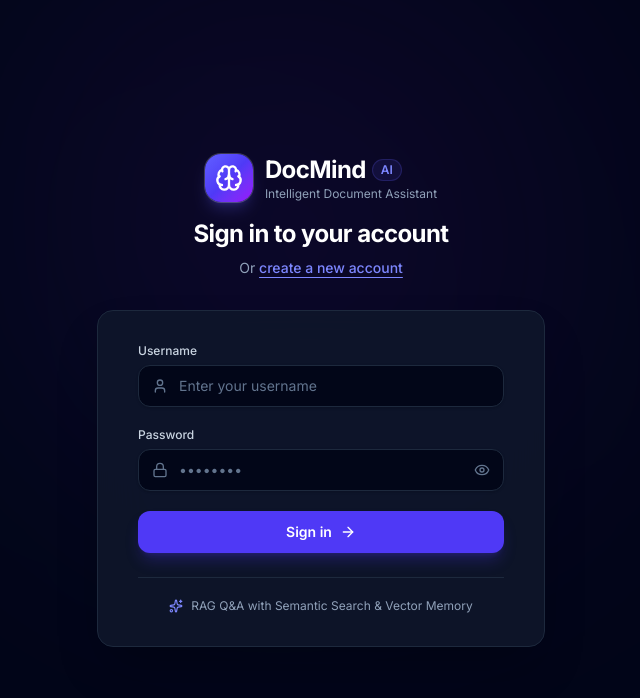
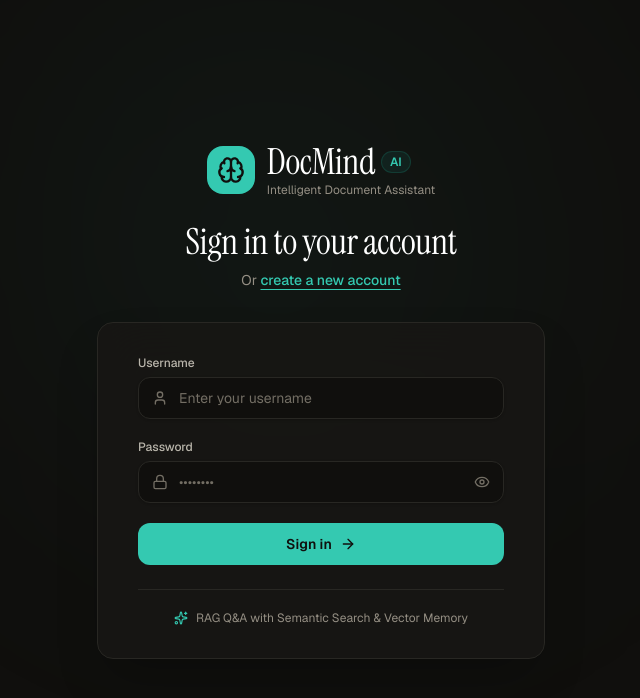
Before and after one commit to Deep-Saha1925/DOC-Mind, a React (Vite) app in the folder frontend/docmind-frontend/: page /login in a window 1280 px wide. Shown: the top 698 px of the page, without its empty margins (319-959 px from the left). Built offline with nearby package versions, Linux system fonts and the light colour scheme.

Commit message:
Fixing document upload bug

```diff
--- a/frontend/docmind-frontend/index.html
+++ b/frontend/docmind-frontend/index.html
@@ -4,12 +4,12 @@
     <meta charset="UTF-8" />
     <link rel="icon" type="image/svg+xml" href="/favicon.svg" />
     <meta name="viewport" content="width=device-width, initial-scale=1.0" />
-    <meta name="theme-color" content="#0f172a" />
+    <meta name="theme-color" content="#100f0d" />
     <meta name="description" content="DocMind AI — Intelligent Document Intelligence, RAG Q&A & Semantic Analysis" />
     <title>DocMind AI — Intelligent Document Intelligence &amp; RAG</title>
     <link rel="preconnect" href="https://fonts.googleapis.com" />
     <link rel="preconnect" href="https://fonts.gstatic.com" crossorigin />
-    <link href="https://fonts.googleapis.com/css2?family=Inter:wght@300;400;500;600;700&display=swap" rel="stylesheet" />
+    <link href="https://fonts.googleapis.com/css2?family=Geist:wght@300;400;500;600;700&family=Geist+Mono:wght@400;500&family=Instrument+Serif&display=swap" rel="stylesheet" />
   </head>
   <body>
     <div id="root"></div>
--- a/frontend/docmind-frontend/src/index.css
+++ b/frontend/docmind-frontend/src/index.css
@@ -1,40 +1,72 @@
 @import "tailwindcss";
 
 @theme {
-  --color-primary: #6366f1;
-  --color-primary-dark: #4f46e5;
-  --color-primary-light: #818cf8;
-  --color-surface: #0f172a;
-  --color-surface-2: #111827;
-  --color-surface-3: #1e293b;
-  --color-border: #1e293b;
-  --color-text: #f1f5f9;
-  --color-text-muted: #94a3b8;
-  --color-accent: #06b6d4;
-  --color-success: #22c55e;
-  --color-warning: #f59e0b;
-  --color-error: #ef4444;
+  --font-sans: 'Geist', -apple-system, BlinkMacSystemFont, 'Segoe UI', sans-serif;
+  --font-mono: 'Geist Mono', 'JetBrains Mono', 'Fira Code', ui-monospace, monospace;
+  --font-display: 'Instrument Serif', 'Iowan Old Style', Georgia, serif;
+
+  /* Warm graphite neutrals (replaces slate) */
+  --color-ink-50:  #f7f6f3;
+  --color-ink-100: #edebe6;
+  --color-ink-200: #d9d6ce;
+  --color-ink-300: #b9b5ab;
+  --color-ink-400: #958f84;
+  --color-ink-500: #736e64;
+  --color-ink-600: #55514a;
+  --color-ink-700: #3a3833;
+  --color-ink-800: #282723;
+  --color-ink-850: #211f1c;
+  --color-ink-900: #181715;
+  --color-ink-950: #100f0d;
+
+  /* Teal accent (replaces indigo) */
+  --color-accent-50:  #effdf9;
+  --color-accent-100: #cbf8ee;
+  --color-accent-200: #98f0dd;
+  --color-accent-300: #5fe0c9;
+  --color-accent-400: #34c9b1;
+  --color-accent-500: #17a08e;
+  --color-accent-600: #0e7f72;
+  --color-accent-700: #0f665c;
+  --color-accent-800: #115149;
+  --color-accent-900: #10423b;
+  --color-accent-950: #06271f;
 }
 
 * { box-sizing: border-box; }
 
+html { color-scheme: dark; }
+
 body {
   margin: 0;
-  background-color: #0f172a;
-  color: #f1f5f9;
-  font-family: 'Inter', -apple-system, BlinkMacSystemFont, 'Segoe UI', sans-serif;
+  background-color: var(--color-ink-950);
+  color: var(--color-ink-50);
+  font-family: var(--font-sans);
+  font-feature-settings: 'ss01', 'cv11';
   -webkit-font-smoothing: antialiased;
   -moz-osx-font-smoothing: grayscale;
 }
 
+::selection { background: rgba(52, 201, 177, 0.3); }
+
+:focus-visible { outline: 2px solid var(--color-accent-400); outline-offset: 2px; }
+
 /* ─── Scrollbars ─── */
-::-webkit-scrollbar { width: 5px; height: 5px; }
+::-webkit-scrollbar { width: 6px; height: 6px; }
 ::-webkit-scrollbar-track { background: transparent; }
-::-webkit-scrollbar-thumb { background: #334155; border-radius: 10px; }
-::-webkit-scrollbar-thumb:hover { background: #475569; }
+::-webkit-scrollbar-thumb { background: var(--color-ink-700); border-radius: 10px; }
+::-webkit-scrollbar-thumb:hover { background: var(--color-ink-600); }
 
 .no-scrollbar::-webkit-scrollbar { display: none; }
 .no-scrollbar { -ms-overflow-style: none; scrollbar-width: none; }
+
+.font-display { font-family: var(--font-display); font-weight: 400; letter-spacing: -0.01em; }
+
+/* Subtle paper grain + dotted grid used on hero surfaces */
+.bg-dots {
+  background-image: radial-gradient(rgba(255,255,255,0.055) 1px, transparent 1px);
+  background-size: 22px 22px;
+}
 
 /* ─── Animations ─── */
 @keyframes fadeIn {
@@ -71,7 +103,7 @@ body {
 .typing-dot {
   width: 6px;
   height: 6px;
-  background: #6366f1;
+  background: #34c9b1;
   border-radius: 50%;
   display: inline-block;
   animation: bounce 1.4s infinite ease-in-out;
@@ -94,7 +126,7 @@ body {
   display: inline-block;
   width: 2px;
   height: 1em;
-  background: #6366f1;
+  background: #34c9b1;
   margin-left: 2px;
   vertical-align: text-bottom;
   border-radius: 1px;
@@ -103,41 +135,41 @@ body {
 
 /* ─── Shimmer skeleton ─── */
 .shimmer {
-  background: linear-gradient(90deg, #1e293b 25%, #334155 50%, #1e293b 75%);
+  background: linear-gradient(90deg, #282723 25%, #3a3833 50%, #282723 75%);
   background-size: 200% 100%;
   animation: shimmer 1.5s infinite;
 }
 
 /* ─── Glass card ─── */
 .glass {
-  background: rgba(30, 41, 59, 0.55);
+  background: rgba(40, 39, 35, 0.6);
   backdrop-filter: blur(14px);
-  border: 1px solid rgba(51, 65, 85, 0.5);
+  border: 1px solid rgba(58, 56, 51, 0.6);
 }
 
 /* ─── Prose (markdown in chat) ─── */
 .prose { max-width: none; }
 .prose p  { margin-bottom: 0.6rem; line-height: 1.65; }
-.prose h1 { font-size: 1.2rem; font-weight: 700; color: #f1f5f9; margin: 0.75rem 0 0.35rem; }
-.prose h2 { font-size: 1.05rem; font-weight: 600; color: #f1f5f9; margin: 0.65rem 0 0.3rem; }
-.prose h3 { font-size: 0.95rem; font-weight: 600; color: #e2e8f0; margin: 0.55rem 0 0.25rem; }
+.prose h1 { font-size: 1.2rem; font-weight: 700; color: #f7f6f3; margin: 0.75rem 0 0.35rem; }
+.prose h2 { font-size: 1.05rem; font-weight: 600; color: #f7f6f3; margin: 0.65rem 0 0.3rem; }
+.prose h3 { font-size: 0.95rem; font-weight: 600; color: #edebe6; margin: 0.55rem 0 0.25rem; }
 .prose ul  { list-style-type: disc;    padding-left: 1.35rem; margin-bottom: 0.6rem; }
 .prose ol  { list-style-type: decimal; padding-left: 1.35rem; margin-bottom: 0.6rem; }
 .prose li  { margin-bottom: 0.2rem; }
-.prose strong { color: #f1f5f9; font-weight: 600; }
-.prose em     { color: #cbd5e1; }
+.prose strong { color: #f7f6f3; font-weight: 600; }
+.prose em     { color: #d9d6ce; }
 .prose code {
-  background: #0f172a;
-  color: #a78bfa;
+  background: #100f0d;
+  color: #7dd3c8;
   padding: 0.15rem 0.4rem;
   border-radius: 0.3rem;
   font-size: 0.83em;
-  font-family: 'JetBrains Mono', 'Fira Code', 'Cascadia Code', monospace;
-  border: 1px solid #1e293b;
+  font-family: var(--font-mono);
+  border: 1px solid #282723;
 }
 .prose pre {
-  background: #0f172a;
-  border: 1px solid #334155;
+  background: #100f0d;
+  border: 1px solid #3a3833;
   border-radius: 0.6rem;
   padding: 0.9rem 1rem;
   overflow-x: auto;
@@ -147,47 +179,47 @@ body {
   background: none;
   border: none;
   padding: 0;
-  color: #e2e8f0;
+  color: #edebe6;
 }
 .prose blockquote {
-  border-left: 3px solid #6366f1;
+  border-left: 3px solid #34c9b1;
   padding-left: 0.8rem;
-  color: #94a3b8;
+  color: #958f84;
   margin: 0.6rem 0;
   font-style: italic;
 }
-.prose hr { border-color: #334155; margin: 0.75rem 0; }
-.prose a  { color: #818cf8; text-decoration: underline; text-underline-offset: 2px; }
+.prose hr { border-color: #3a3833; margin: 0.75rem 0; }
+.prose a  { color: #5fe0c9; text-decoration: underline; text-underline-offset: 2px; }
 
 /* ─── Range input track ─── */
 input[type=range] { cursor: pointer; }
 input[type=range]::-webkit-slider-runnable-track {
   height: 6px;
   border-radius: 9999px;
-  background: #334155;
+  background: #3a3833;
 }
 input[type=range]::-webkit-slider-thumb {
   -webkit-appearance: none;
   width: 16px;
   height: 16px;
   border-radius: 50%;
-  background: #6366f1;
+  background: #34c9b1;
   margin-top: -5px;
-  box-shadow: 0 0 0 2px #0f172a, 0 0 0 3px #6366f1;
+  box-shadow: 0 0 0 2px #100f0d, 0 0 0 3px #34c9b1;
   transition: box-shadow 0.15s;
 }
 input[type=range]:hover::-webkit-slider-thumb {
-  box-shadow: 0 0 0 2px #0f172a, 0 0 0 4px #6366f1;
+  box-shadow: 0 0 0 2px #100f0d, 0 0 0 4px #34c9b1;
 }
 
 /* ─── Prism Syntax Highlighting ─── */
-.token.comment, .token.prolog, .token.doctype, .token.cdata { color: #64748b; font-style: italic; }
-.token.punctuation { color: #94a3b8; }
-.token.property, .token.tag, .token.boolean, .token.number, .token.constant, .token.symbol, .token.deleted { color: #f43f5e; }
-.token.selector, .token.attr-name, .token.string, .token.char, .token.builtin, .token.inserted { color: #34d399; }
-.token.operator, .token.entity, .token.url, .language-css .token.string, .style .token.string { color: #38bdf8; }
-.token.atrule, .token.attr-value, .token.keyword { color: #818cf8; font-weight: 500; }
-.token.function, .token.class-name { color: #f59e0b; }
+.token.comment, .token.prolog, .token.doctype, .token.cdata { color: #736e64; font-style: italic; }
+.token.punctuation { color: #958f84; }
+.token.property, .token.tag, .token.boolean, .token.number, .token.constant, .token.symbol, .token.deleted { color: #f0788c; }
+.token.selector, .token.attr-name, .token.string, .token.char, .token.builtin, .token.inserted { color: #8fd9a8; }
+.token.operator, .token.entity, .token.url, .language-css .token.string, .style .token.string { color: #7cc4e8; }
+.token.atrule, .token.attr-value, .token.keyword { color: #5fe0c9; font-weight: 500; }
+.token.function, .token.class-name { color: #e9b25a; }
 .token.regex, .token.important, .token.variable { color: #fb923c; }
 .token.important, .token.bold { font-weight: bold; }
 .token.italic { font-style: italic; }
--- a/frontend/docmind-frontend/src/pages/Login.tsx
+++ b/frontend/docmind-frontend/src/pages/Login.tsx
@@ -50,9 +50,9 @@ const Login: React.FC = () => {
   };
 
   return (
-    <div className="min-h-screen bg-slate-950 flex flex-col justify-center py-12 px-4 sm:px-6 lg:px-8 relative overflow-hidden">
+    <div className="min-h-screen bg-ink-950 flex flex-col justify-center py-12 px-4 sm:px-6 lg:px-8 relative overflow-hidden">
       {/* Background glowing effects */}
-      <div className="absolute top-1/4 left-1/2 -translate-x-1/2 -translate-y-1/2 w-[550px] h-[550px] bg-gradient-to-tr from-indigo-600/15 via-purple-600/10 to-transparent blur-[140px] rounded-full pointer-events-none" />
+      <div className="absolute top-1/4 left-1/2 -translate-x-1/2 -translate-y-1/2 w-[550px] h-[550px] bg-gradient-to-tr from-accent-400/10 to-transparent blur-[140px] rounded-full pointer-events-none" />
 
       <motion.div
         initial={{ opacity: 0, y: 16 }}
@@ -61,28 +61,28 @@ const Login: React.FC = () => {
         className="sm:mx-auto sm:w-full sm:max-w-md relative z-10"
       >
         <div className="flex justify-center items-center gap-3 mb-4">
-          <div className="w-12 h-12 bg-gradient-to-br from-indigo-500 via-indigo-600 to-purple-600 rounded-2xl flex items-center justify-center shadow-lg shadow-indigo-500/25 ring-1 ring-white/20">
-            <Brain className="w-7 h-7 text-white" />
+          <div className="w-12 h-12 bg-accent-400 rounded-2xl flex items-center justify-center">
+            <Brain className="w-7 h-7 text-ink-950" />
           </div>
           <div>
             <div className="flex items-center gap-1.5">
-              <span className="text-2xl font-bold text-white tracking-tight">DocMind</span>
-              <span className="text-xs font-semibold text-indigo-400 bg-indigo-500/10 border border-indigo-500/20 px-2 py-0.5 rounded-full">
+              <span className="font-display text-4xl text-white tracking-tight">DocMind</span>
+              <span className="text-xs font-semibold text-accent-400 bg-accent-500/10 border border-accent-500/20 px-2 py-0.5 rounded-full">
                 AI
               </span>
             </div>
-            <p className="text-xs text-slate-400">Intelligent Document Assistant</p>
+            <p className="text-xs text-ink-400">Intelligent Document Assistant</p>
           </div>
         </div>
 
-        <h2 className="mt-4 text-center text-2xl font-bold tracking-tight text-white">
+        <h2 className="mt-6 text-center font-display text-4xl tracking-tight text-white">
           Sign in to your account
         </h2>
-        <p className="mt-2 text-center text-sm text-slate-400">
+        <p className="mt-2 text-center text-sm text-ink-400">
           Or{' '}
           <Link
             to="/register"
-            className="font-medium text-indigo-400 hover:text-indigo-300 transition-colors underline underline-offset-4 focus-visible:outline-none focus-visible:ring-2 focus-visible:ring-indigo-500 rounded"
+            className="font-medium text-accent-400 hover:text-accent-300 transition-colors underline underline-offset-4 focus-visible:outline-none focus-visible:ring-2 focus-visible:ring-accent-500 rounded"
           >
             create a new account
           </Link>
@@ -95,14 +95,14 @@ const Login: React.FC = () => {
         transition={{ duration: 0.25, delay: 0.05 }}
         className="mt-8 sm:mx-auto sm:w-full sm:max-w-md relative z-10"
       >
-        <div className="bg-slate-900/90 py-8 px-6 shadow-2xl border border-slate-800 sm:rounded-2xl sm:px-10 backdrop-blur-xl">
+        <div className="bg-ink-900/90 py-8 px-6 shadow-2xl border border-ink-800 sm:rounded-2xl sm:px-10 backdrop-blur-xl">
           <form className="space-y-5" onSubmit={handleSubmit} noValidate>
             <div>
-              <label htmlFor="login-username" className="block text-xs font-medium text-slate-300 mb-1.5">
+              <label htmlFor="login-username" className="block text-xs font-medium text-ink-300 mb-1.5">
                 Username
               </label>
               <div className="relative rounded-xl shadow-sm">
-                <div className="absolute inset-y-0 left-0 pl-3.5 flex items-center pointer-events-none text-slate-500">
+                <div className="absolute inset-y-0 left-0 pl-3.5 flex items-center pointer-events-none text-ink-500">
                   <User className="h-4 w-4" />
                 </div>
                 <input
@@ -113,7 +113,7 @@ const Login: React.FC = () => {
                   onBlur={() => setTouched((prev) => ({ ...prev, username: true }))}
                   onChange={(e) => setUsername(e.target.value)}
                   placeholder="Enter your username"
-                  className="block w-full pl-10 pr-3 py-2.5 bg-slate-950 border border-slate-800 rounded-xl text-white placeholder-slate-500 focus:outline-none focus:border-indigo-500 focus:ring-1 focus:ring-indigo-500 text-sm transition-all"
+                  className="block w-full pl-10 pr-3 py-2.5 bg-ink-950 border border-ink-800 rounded-xl text-white placeholder-ink-500 focus:outline-none focus:border-accent-500 focus:ring-1 focus:ring-accent-500 text-sm transition-all"
                 />
               </div>
               {usernameError && (
@@ -122,11 +122,11 @@ const Login: React.FC = () => {
             </div>
 
             <div>
-              <label htmlFor="login-password" className="block text-xs font-medium text-slate-300 mb-1.5">
+              <label htmlFor="login-password" className="block text-xs font-medium text-ink-300 mb-1.5">
                 Password
               </label>
               <div className="relative rounded-xl shadow-sm">
-                <div className="absolute inset-y-0 left-0 pl-3.5 flex items-center pointer-events-none text-slate-500">
+                <div className="absolute inset-y-0 left-0 pl-3.5 flex items-center pointer-events-none text-ink-500">
                   <Lock className="h-4 w-4" />
                 </div>
                 <input
@@ -137,12 +137,12 @@ const Login: React.FC = () => {
                   onBlur={() => setTouched((prev) => ({ ...prev, password: true }))}
                   onChange={(e) => setPassword(e.target.value)}
                   placeholder="••••••••"
-                  className="block w-full pl-10 pr-10 py-2.5 bg-slate-950 border border-slate-800 rounded-xl text-white placeholder-slate-500 focus:outline-none focus:border-indigo-500 focus:ring-1 focus:ring-indigo-500 text-sm transition-all"
+                  className="block w-full pl-10 pr-10 py-2.5 bg-ink-950 border border-ink-800 rounded-xl text-white placeholder-ink-500 focus:outline-none focus:border-accent-500 focus:ring-1 focus:ring-accent-500 text-sm transition-all"
                 />
                 <button
                   type="button"
                   onClick={() => setShowPassword(!showPassword)}
-                  className="absolute inset-y-0 right-0 pr-3.5 flex items-center text-slate-500 hover:text-slate-300 focus-visible:outline-none focus-visible:ring-2 focus-visible:ring-indigo-500 rounded"
+                  className="absolute inset-y-0 right-0 pr-3.5 flex items-center text-ink-500 hover:text-ink-300 focus-visible:outline-none focus-visible:ring-2 focus-visible:ring-accent-500 rounded"
                   aria-label={showPassword ? 'Hide password' : 'Show password'}
                 >
                   {showPassword ? <EyeOff className="w-4 h-4" /> : <Eye className="w-4 h-4" />}
@@ -157,7 +157,7 @@ const Login: React.FC = () => {
               <button
                 type="submit"
                 disabled={loading}
-                className="w-full flex justify-center items-center gap-2 py-2.5 px-4 border border-transparent rounded-xl text-sm font-semibold text-white bg-indigo-600 hover:bg-indigo-500 active:scale-[0.98] focus-visible:outline-none focus-visible:ring-2 focus-visible:ring-offset-2 focus-visible:ring-indigo-500 disabled:opacity-50 disabled:cursor-not-allowed shadow-lg shadow-indigo-600/25 transition-all cursor-pointer"
+                className="w-full flex justify-center items-center gap-2 py-2.5 px-4 border border-transparent rounded-xl text-sm font-semibold text-ink-950 bg-accent-400 hover:bg-accent-300 active:scale-[0.98] focus-visible:outline-none focus-visible:ring-2 focus-visible:ring-offset-2 focus-visible:ring-accent-500 disabled:opacity-50 disabled:cursor-not-allowed  transition-all cursor-pointer"
               >
                 {loading ? (
                   <>
@@ -174,9 +174,9 @@ const Login: React.FC = () => {
             </div>
           </form>
 
-          <div className="mt-6 pt-5 border-t border-slate-800">
-            <div className="flex items-center justify-center gap-2 text-xs text-slate-400">
-              <Sparkles className="w-3.5 h-3.5 text-indigo-400" />
+          <div className="mt-6 pt-5 border-t border-ink-800">
+            <div className="flex items-center justify-center gap-2 text-xs text-ink-400">
+              <Sparkles className="w-3.5 h-3.5 text-accent-400" />
               <span>RAG Q&A with Semantic Search & Vector Memory</span>
             </div>
           </div>
```
Also changed, not shown: frontend/docmind-frontend/src/components/Navbar.tsx (+27 -27 lines).
